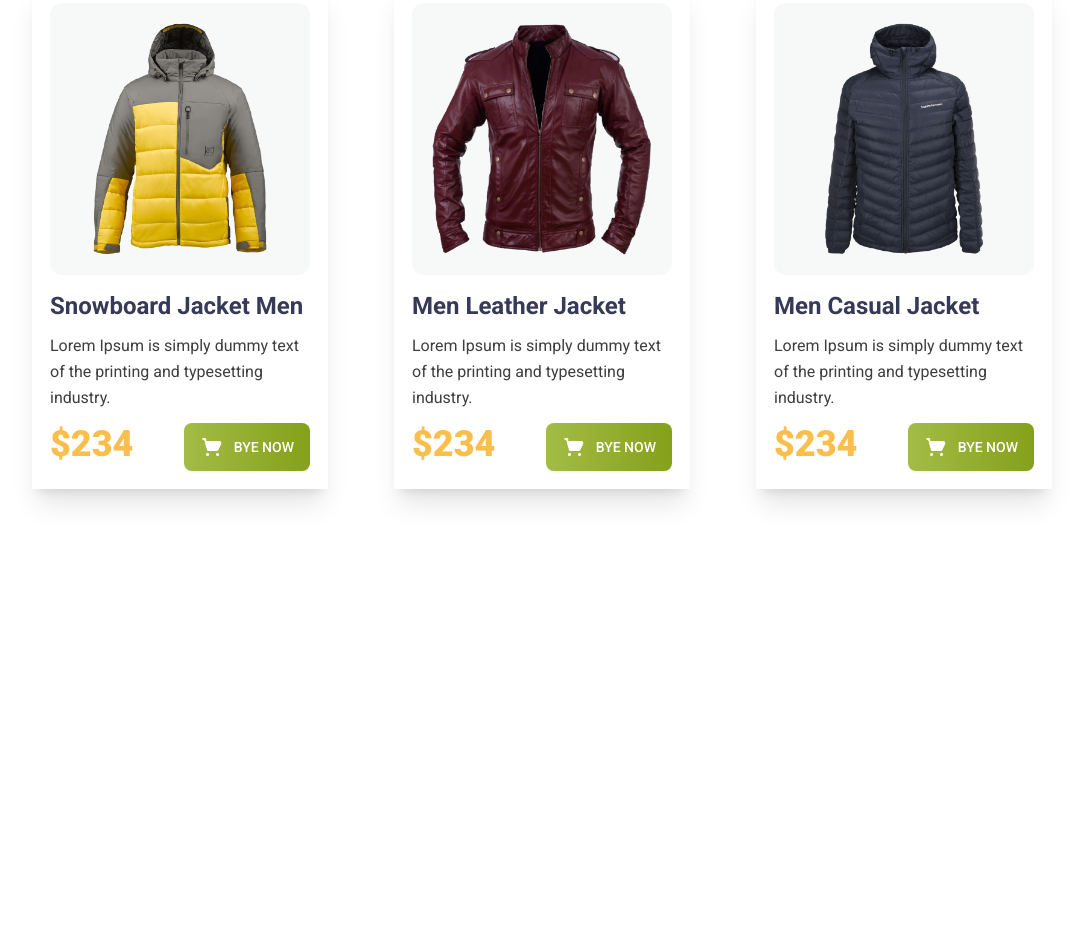
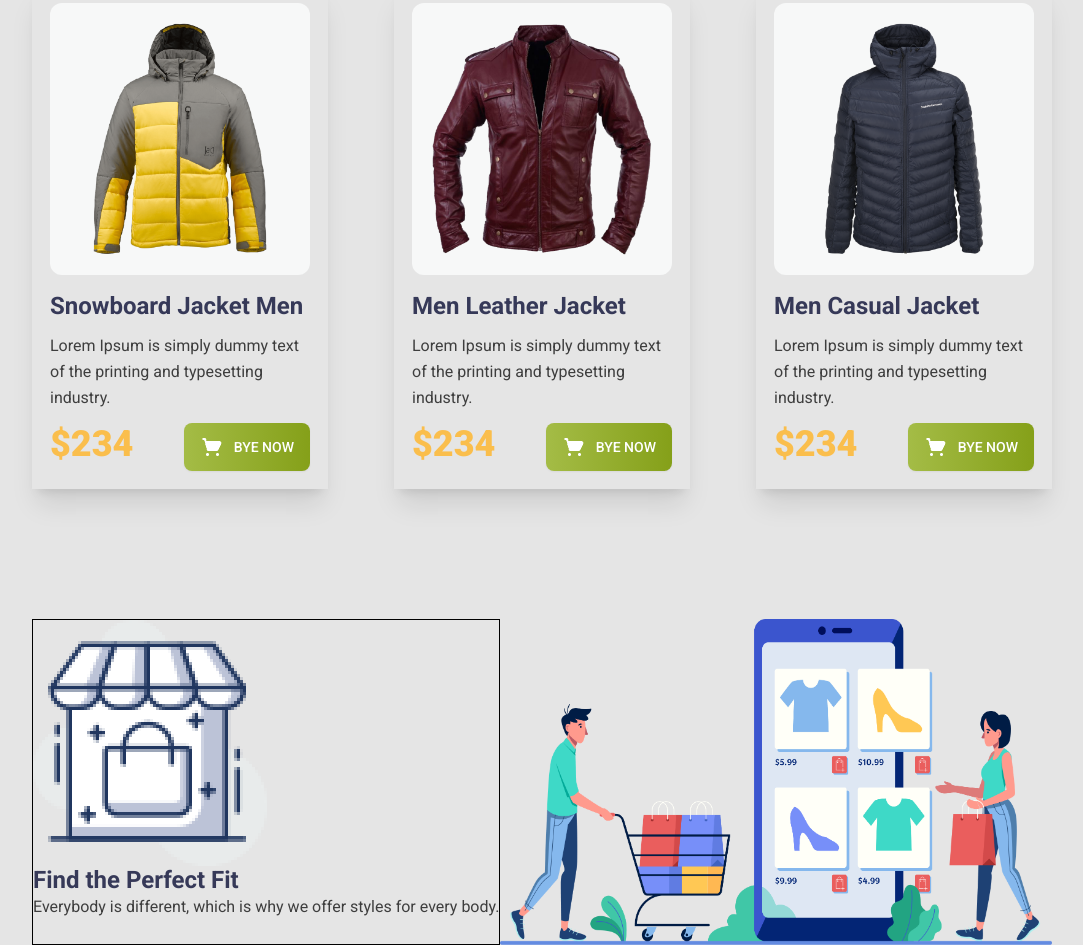
Before and after one commit to theabsparrow/penguin-fashion, a plain HTML site: page index.html in a window 1280 px wide. Shown: the part 1540-2485 px from the top of the page, without its empty margins (98-1181 px from the left). Before the commit the page ends 2159 px from the top, so only its background shows below. Drawn offline with nearby package versions, Linux system fonts and the light colour scheme.

Commit message:
shopping section

```diff
--- a/index.html
+++ b/index.html
@@ -116,7 +116,7 @@
     <!-- header section ends -->
 
     <!-- main section starts -->
-    <main class="container mx-auto px-[40px] lg:px-[130px] mt-[49px]">
+    <main class="container mx-auto px-[40px] lg:px-[130px] bg-[#E5E5E5] pt-[49px]">
 
 
         <section>
@@ -137,8 +137,10 @@
                             <img src="./images/jacket-1.png" alt="jacket">
                         </div>
                         <div class="mt-[17px]">
-                            <h1 class="text-[24px] font-roboto text-[#363958] leading-[28px] font-bold">Yellow Coat Jacket </h1>
-                            <p class="mt-[13px] text-[#3E3E3E] font-roboto leading-[26px]">Lorem Ipsum is simply dummy text of the
+                            <h1 class="text-[24px] font-roboto text-[#363958] leading-[28px] font-bold">Yellow Coat
+                                Jacket </h1>
+                            <p class="mt-[13px] text-[#3E3E3E] font-roboto leading-[26px]">Lorem Ipsum is simply dummy
+                                text of the
                                 printing and typesetting industry.</p>
                             <div class="mt-3 flex justify-between">
                                 <h1 class="text-[36px] font-black leading-[42px] font-roboto text-[#FABE4C]"> $234 </h1>
@@ -158,8 +160,10 @@
                             <img src="./images/jacket-2.png" alt="jacket">
                         </div>
                         <div class="mt-[17px]">
-                            <h1 class="text-[24px] font-roboto text-[#363958] leading-[28px] font-bold">Ladies Jacket </h1>
-                            <p class="mt-[13px] text-[#3E3E3E] font-roboto leading-[26px]">Lorem Ipsum is simply dummy text of the
+                            <h1 class="text-[24px] font-roboto text-[#363958] leading-[28px] font-bold">Ladies Jacket
+                            </h1>
+                            <p class="mt-[13px] text-[#3E3E3E] font-roboto leading-[26px]">Lorem Ipsum is simply dummy
+                                text of the
                                 printing and typesetting industry.</p>
                             <div class="mt-3 flex justify-between">
                                 <h1 class="text-[36px] font-black leading-[42px] font-roboto text-[#FABE4C]"> $234 </h1>
@@ -179,8 +183,10 @@
                             <img src="./images/jacket-3.png" alt="jacket">
                         </div>
                         <div class="mt-[17px]">
-                            <h1 class="text-[24px] font-roboto text-[#363958] leading-[28px] font-bold">Woman Leather Jacket </h1>
-                            <p class="mt-[13px] text-[#3E3E3E] font-roboto leading-[26px]">Lorem Ipsum is simply dummy text of the
+                            <h1 class="text-[24px] font-roboto text-[#363958] leading-[28px] font-bold">Woman Leather
+                                Jacket </h1>
+                            <p class="mt-[13px] text-[#3E3E3E] font-roboto leading-[26px]">Lorem Ipsum is simply dummy
+                                text of the
                                 printing and typesetting industry.</p>
                             <div class="mt-3 flex justify-between">
                                 <h1 class="text-[36px] font-black leading-[42px] font-roboto text-[#FABE4C]"> $234 </h1>
@@ -201,7 +207,7 @@
             <!--woman card section  ends-->
 
             <!-- men card section starts -->
-             <div>
+            <div>
                 <!-- section heading -->
                 <div class="mb-[39px]">
                     <h1 class="text-[48px] font-bebas-neue text-[#363958] leading-[58px]"> MEN JACKET </h1>
@@ -216,8 +222,10 @@
                             <img src="./images/jacket-4.png" alt="jacket">
                         </div>
                         <div class="mt-[17px]">
-                            <h1 class="text-[24px] font-roboto text-[#363958] leading-[28px] font-bold">Snowboard Jacket Men</h1>
-                            <p class="mt-[13px] text-[#3E3E3E] font-roboto leading-[26px]">Lorem Ipsum is simply dummy text of the
+                            <h1 class="text-[24px] font-roboto text-[#363958] leading-[28px] font-bold">Snowboard Jacket
+                                Men</h1>
+                            <p class="mt-[13px] text-[#3E3E3E] font-roboto leading-[26px]">Lorem Ipsum is simply dummy
+                                text of the
                                 printing and typesetting industry.</p>
                             <div class="mt-3 flex justify-between">
                                 <h1 class="text-[36px] font-black leading-[42px] font-roboto text-[#FABE4C]"> $234 </h1>
@@ -237,8 +245,10 @@
                             <img src="./images/jacket-5.png" alt="jacket">
                         </div>
                         <div class="mt-[17px]">
-                            <h1 class="text-[24px] font-roboto text-[#363958] leading-[28px] font-bold">Men Leather Jacket </h1>
-                            <p class="mt-[13px] text-[#3E3E3E] font-roboto leading-[26px]">Lorem Ipsum is simply dummy text of the
+                            <h1 class="text-[24px] font-roboto text-[#363958] leading-[28px] font-bold">Men Leather
+                                Jacket </h1>
+                            <p class="mt-[13px] text-[#3E3E3E] font-roboto leading-[26px]">Lorem Ipsum is simply dummy
+                                text of the
                                 printing and typesetting industry.</p>
                             <div class="mt-3 flex justify-between">
                                 <h1 class="text-[36px] font-black leading-[42px] font-roboto text-[#FABE4C]"> $234 </h1>
@@ -258,8 +268,10 @@
                             <img src="./images/jacket-6.png" alt="jacket">
                         </div>
                         <div class="mt-[17px]">
-                            <h1 class="text-[24px] font-roboto text-[#363958] leading-[28px] font-bold">Men Casual Jacket </h1>
-                            <p class="mt-[13px] text-[#3E3E3E] font-roboto leading-[26px]">Lorem Ipsum is simply dummy text of the
+                            <h1 class="text-[24px] font-roboto text-[#363958] leading-[28px] font-bold">Men Casual
+                                Jacket </h1>
+                            <p class="mt-[13px] text-[#3E3E3E] font-roboto leading-[26px]">Lorem Ipsum is simply dummy
+                                text of the
                                 printing and typesetting industry.</p>
                             <div class="mt-3 flex justify-between">
                                 <h1 class="text-[36px] font-black leading-[42px] font-roboto text-[#FABE4C]"> $234 </h1>
@@ -281,10 +293,32 @@
         </section>
         <!-- clothing section ends -->
 
+        <!-- shopping section starts -->
+        <section class=" mt-[130px]">
+            <div class="flex justify-between">
 
-        <section class="mt-[130px]">
+                <!-- left side -->
+                <div class="border-[1px] border-black ">
+                    <!-- card one -->
+                    <div>
+                        <div>
+                            <img src="./icons/house.png" alt="house">
+                        </div>
+                        <div>
+                            <h1 class="font-roboto text-[24px] font-bold leading-[28px] text-[#363958]">Find the Perfect Fit</h1>
+                            <p class="text-[#3E3E3E] font-roboto leading-[26px]">Everybody is different, which is why we
+                                offer styles for every body.</p>
+                        </div>
+                    </div>
+                </div>
 
+                <!-- right side -->
+                <div class="flex-1">
+                    <img src="./images/shopping.png" alt="shopping">
+                </div>
+            </div>
         </section>
+        <!-- shopping section ends -->
     </main>
 </body>
 
```
